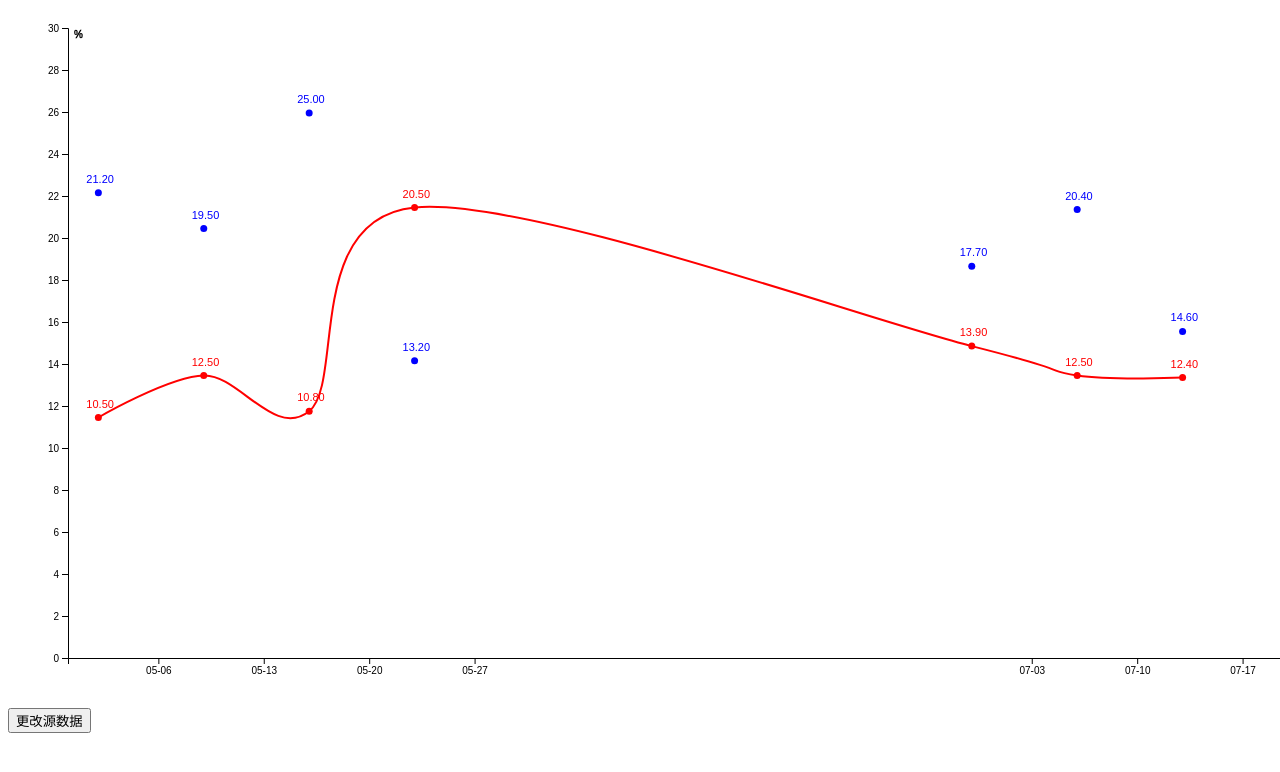
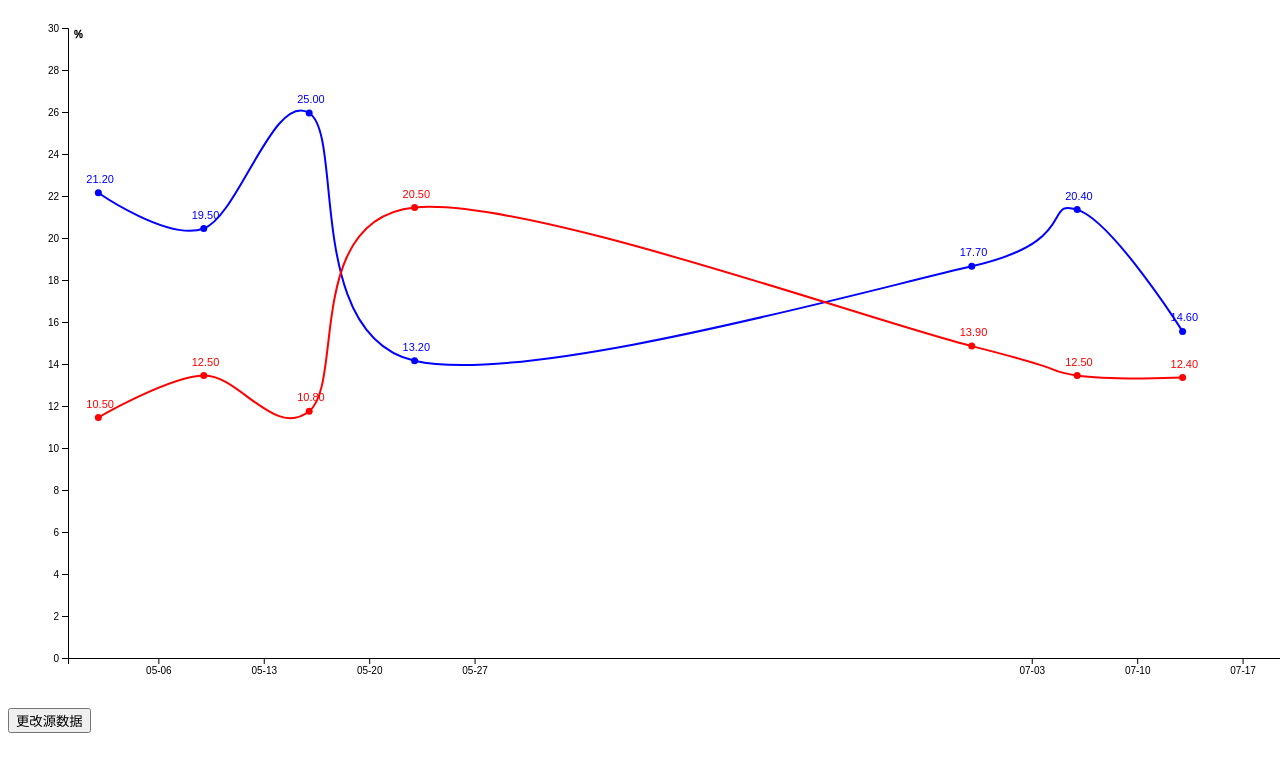
Before and after one commit to BrexitProject/visualization, a website: page views/liner.html in a window 1280 px wide. Shown: the top 772 px of the page. Drawn offline with Linux system fonts and the light colour scheme; files whose address does not match are found by name.

Commit message:
animation

```diff
--- a/views/liner.html
+++ b/views/liner.html
@@ -105,24 +105,19 @@ var line = d3.line()
 var path = svg.append("g")
   	.append('path')
   	.attr('class', 'line1')
-  	.attr('d', line(getdata(1,0)))
+  	.attr('d', line(getdata(7,0)))
   	.attr("stroke","blue")
   	.attr("stroke-width",2)
   	.attr("fill","none");
 
-var index =0;
-transition = d3.interval((t) => {
-      index++;
-      if(index>7) {
-        transition.stop();
-        return;}
-			path
-			.transition()
-			.duration(3000)
-			.ease(d3.easeLinear)
-			//.attr("stroke","red");
-      .attr('d', line(getdata(index,0)));
-		},3000);
+    var totalLength = path.node().getTotalLength();
+
+path
+  .attr("stroke-dasharray", totalLength + " " + totalLength)
+  .attr("stroke-dashoffset", totalLength)
+  .transition()
+    .duration(2000)
+    .attr("stroke-dashoffset", 0);
 
 var path2 = svg.append("g")
   	.append('path')
```
